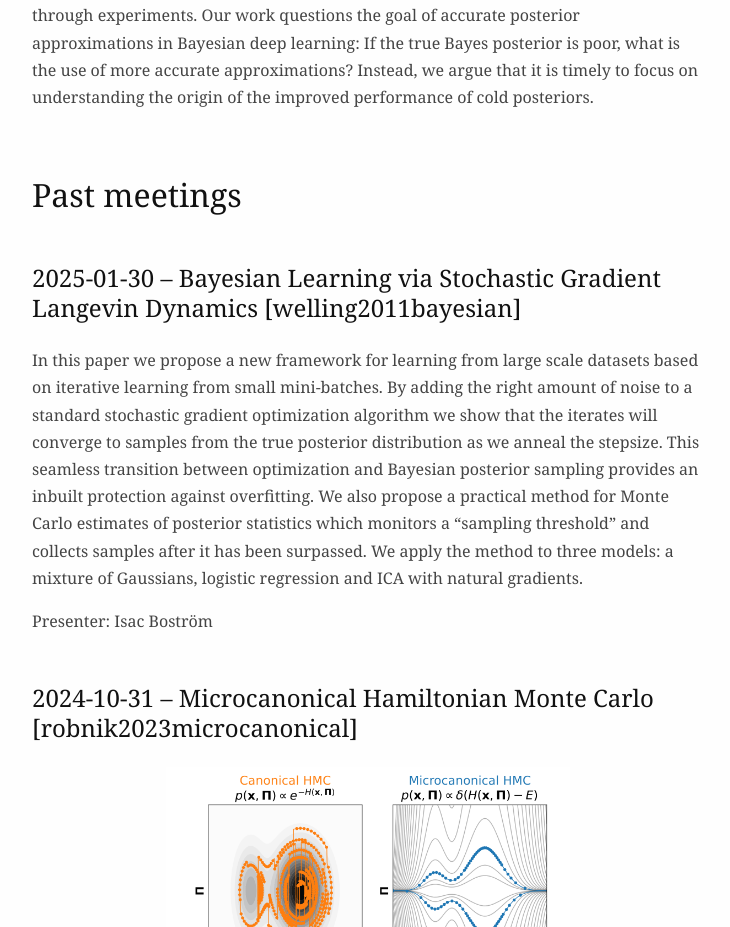
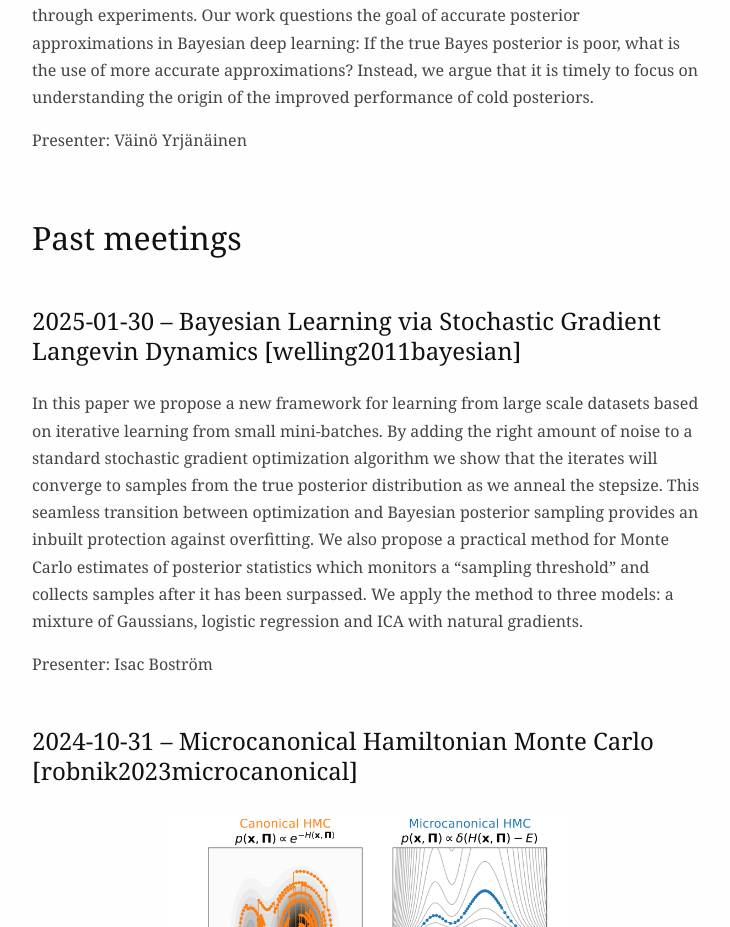
Before and after one commit to ninpnin/journal-club, a plain HTML site: page index.html in a window 1280 px wide. Shown: the part 1088-2015 px from the top of the page, without its empty margins (272-1002 px from the left). Drawn offline with Linux system fonts and the light colour scheme.

Commit message:
fix: missing presenter

```diff
--- a/index.html
+++ b/index.html
@@ -60,6 +60,7 @@
       approximations? Instead, we argue that it is timely to focus on
       understanding the origin of the improved performance of cold
     posteriors.</p>
+    <p>Presenter: Väinö Yrjänäinen</p>
     <h2>Past meetings</h2>
     <h3>2025-01-30 – Bayesian Learning via Stochastic Gradient Langevin
     Dynamics <span class="citation"
```
Also changed, not shown: 1 other file.
